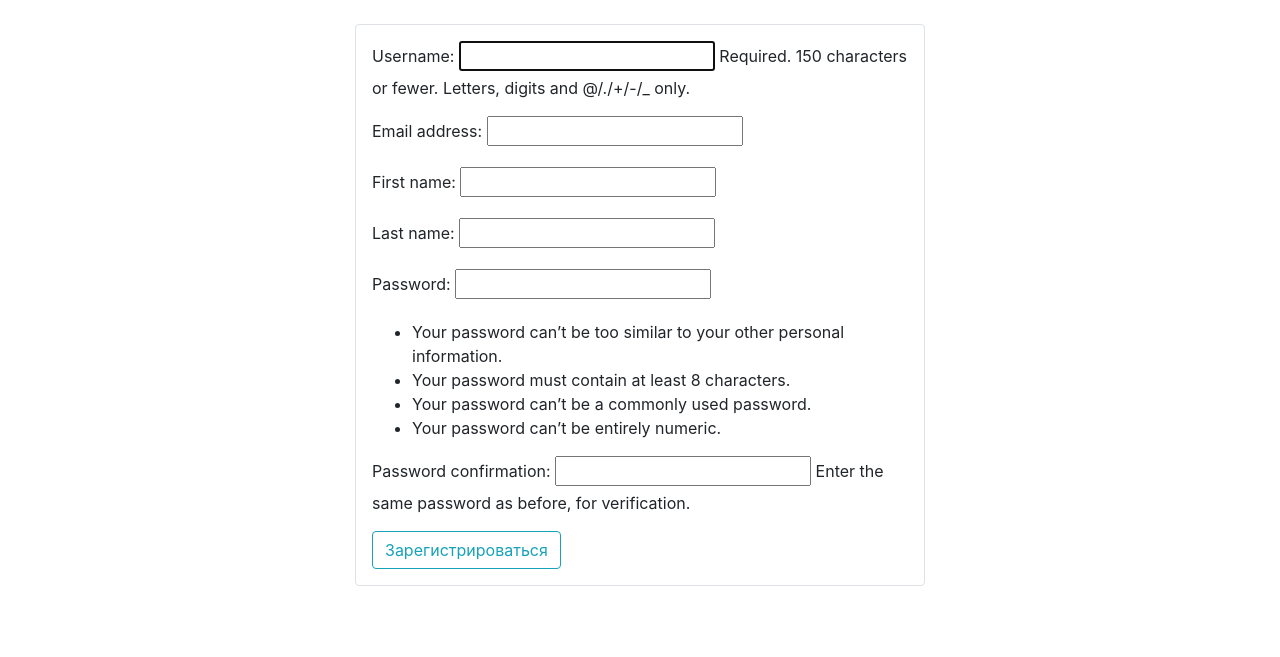
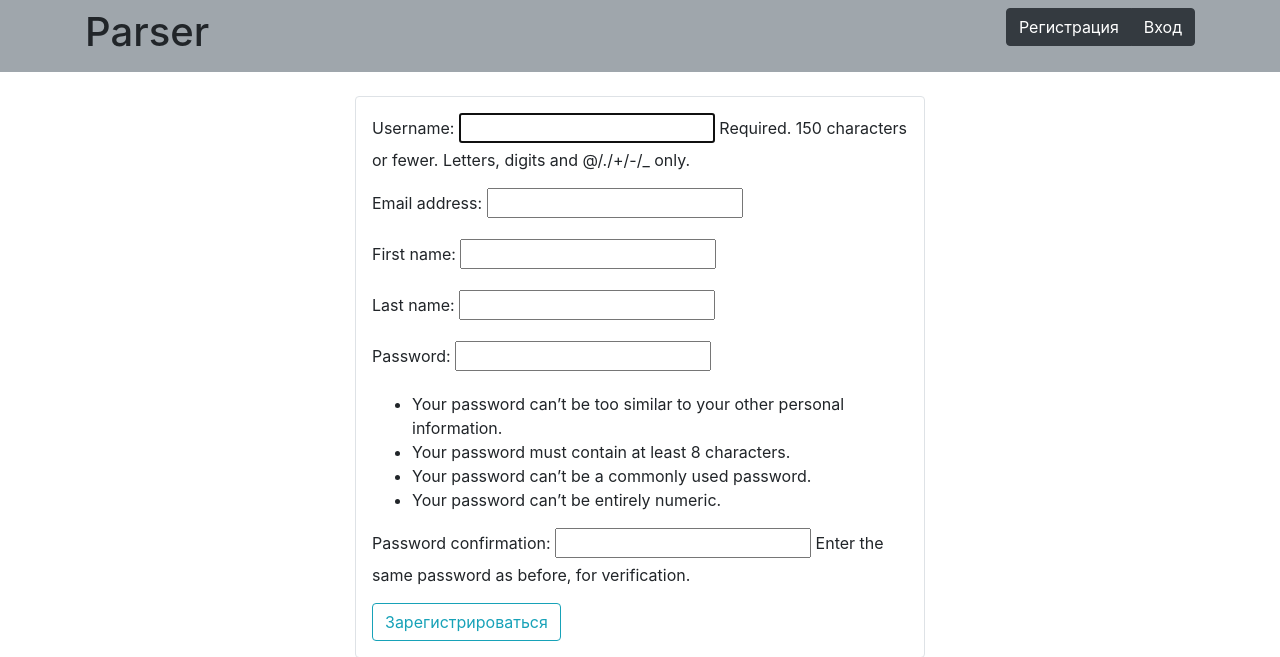
Before and after one commit to AlexanderIvanov20/TelegramBotParser, a Django app: page /auth/register in a window 1280 px wide. Shown: the top 657 px of the page. Run offline with Django 3.2, Linux system fonts and the light colour scheme; some libraries are stand-ins or nearby versions.

Commit message:
messages implementation & profiles

```diff
--- a/telegram_parser/templates/header.html
+++ b/telegram_parser/templates/header.html
@@ -1,17 +1,27 @@
 <div class="container-fluid bg-secondary">
     <div class="container py-2">
-        <div class="row justify-content-end">
+        <div class="row justify-content-between">
+            <a href="{% url 'index' %}" class="text-reset"><h1 class="col-auto">Parser</h1></a>
+            <div class="col-auto">
             {% if user.is_authenticated %}
                 <div class="btn-group" role="group" aria-label="Basic example">
                     <a href="{% url 'admin:index' %}" class="btn btn-dark">Админ-Панель</a>
+                    <a href="{% url 'profiles' %}" class="btn btn-dark">Пользователи</a>
                     <a href="{% url 'logout' %}" class="btn btn-dark">Выход</a>
                 </div>
             {% else %}
-                <div class="btn-group" role="group" aria-label="Basic example"></div>
+                <div class="btn-group" role="group" aria-label="Basic example">
                     <a href="{% url 'register' %}" class="btn btn-dark">Регистрация</a>
                     <a href="{% url 'authenticate' %}" class="btn btn-dark">Вход</a>
                 </div>
             {% endif %}
+            </div>
         </div>
     </div>
 </div>
+<!-- Message handler -->
+{% if messages %}
+    {% for message in messages %}
+    <div class="alert alert-{{message.tags}} m-3">{{ message }}</div>
+    {% endfor %}
+{% endif %}
--- a/users/templates/authform.html
+++ b/users/templates/authform.html
@@ -3,7 +3,7 @@
 {% load crispy_forms_tags %}
 
 {% block main %}
-
+{% include 'header.html' %}
     <div class="container">
         <div class="row justify-content-center">
             <div class="col-sm-12 col-md-8 col-lg-7 col-xl-6 m-4 p-3 border rounded">
--- a/users/views.py
+++ b/users/views.py
@@ -52,6 +52,7 @@ class Login(View):
                 login(request, user)
             else:
                 messages.warning(request, 'Ошибка')
+                return redirect('authenticate')
         return redirect('index')
 
 
```
Also changed, not shown: telegram_parser/templates/parser/profiles.html (+6 -3 lines).
